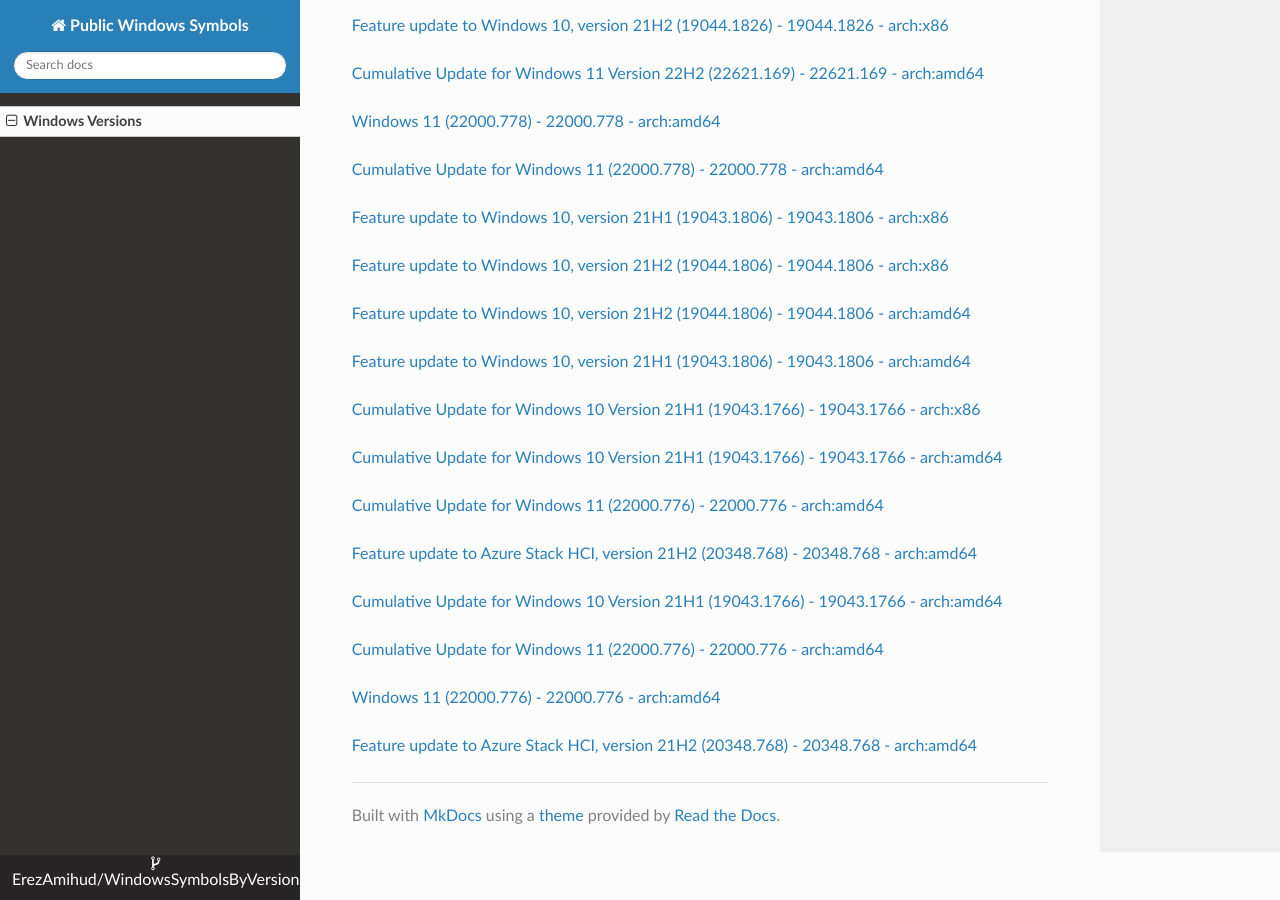
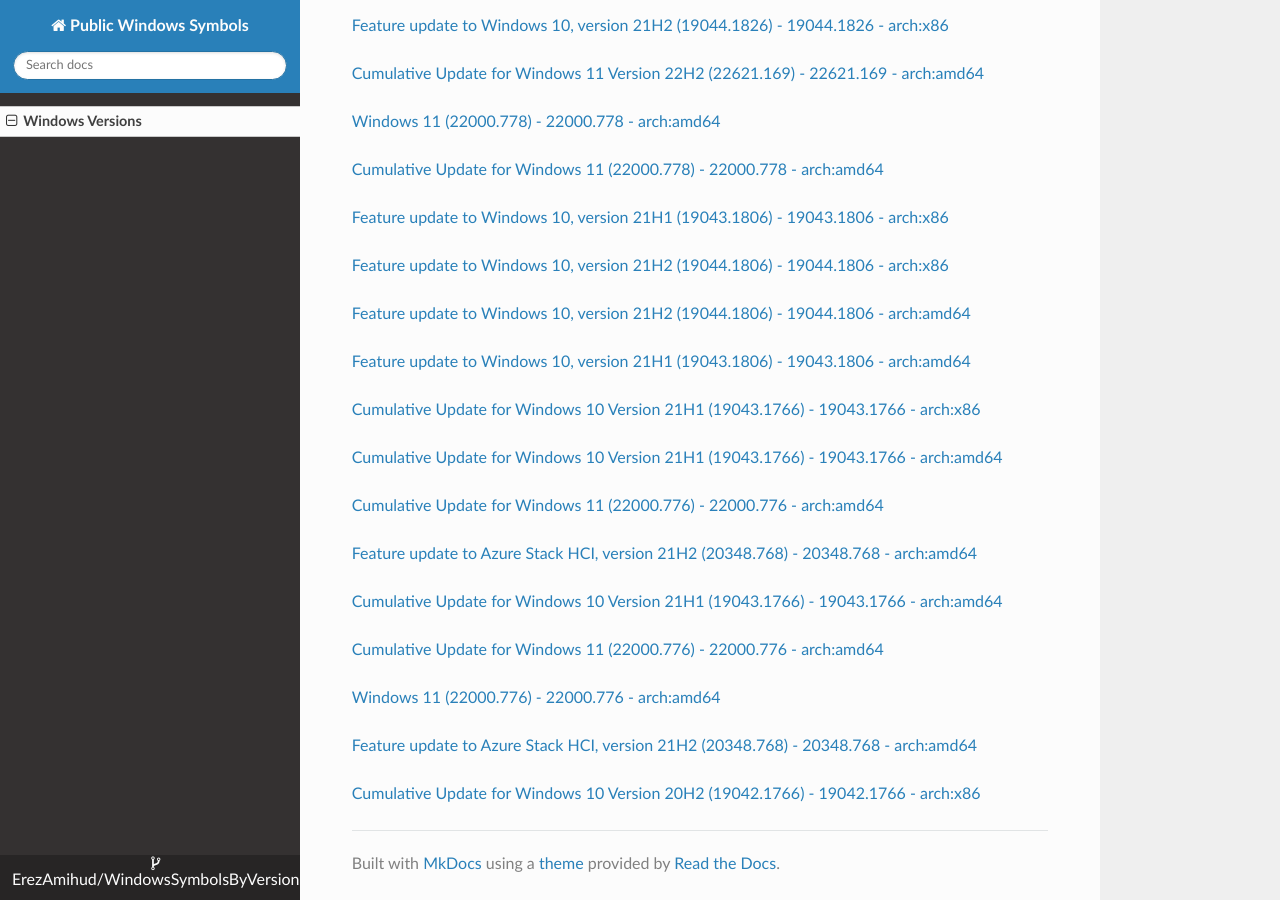
Before and after one commit to ErezAmihud/WindowsSymbolsByVersion, an MkDocs documentation site: the page built from docs/index.md, in a window 1280 px wide and 900 px high, scrolled down 60053 px. Built offline with MkDocs 1.6.1, drawn with Linux system fonts in a browser that asks for light colours; nearby versions of some CDN libraries.

Commit message:
Automated commit, add manifest for d0d0ccf1-6e1d-4b8d-b794-c45b802bfe31

```diff
--- a/docs/index.md
+++ b/docs/index.md
@@ -3568,3 +3568,6 @@
 
 
 [Feature update to Azure Stack HCI, version 21H2 (20348.768) - 20348.768 - arch:amd64](https://github.com/ErezAmihud/WindowsSymbolsByVersion/blob/main/manifests/45a038d5-3925-4052-b7ad-7419d4cdb430.manifest)
+
+
+[Cumulative Update for Windows 10 Version 20H2 (19042.1766) - 19042.1766 - arch:x86](https://github.com/ErezAmihud/WindowsSymbolsByVersion/blob/main/manifests/d0d0ccf1-6e1d-4b8d-b794-c45b802bfe31.manifest)
```
Also changed, not shown: process_builds.json (+1 -1 lines), 1 other file.
